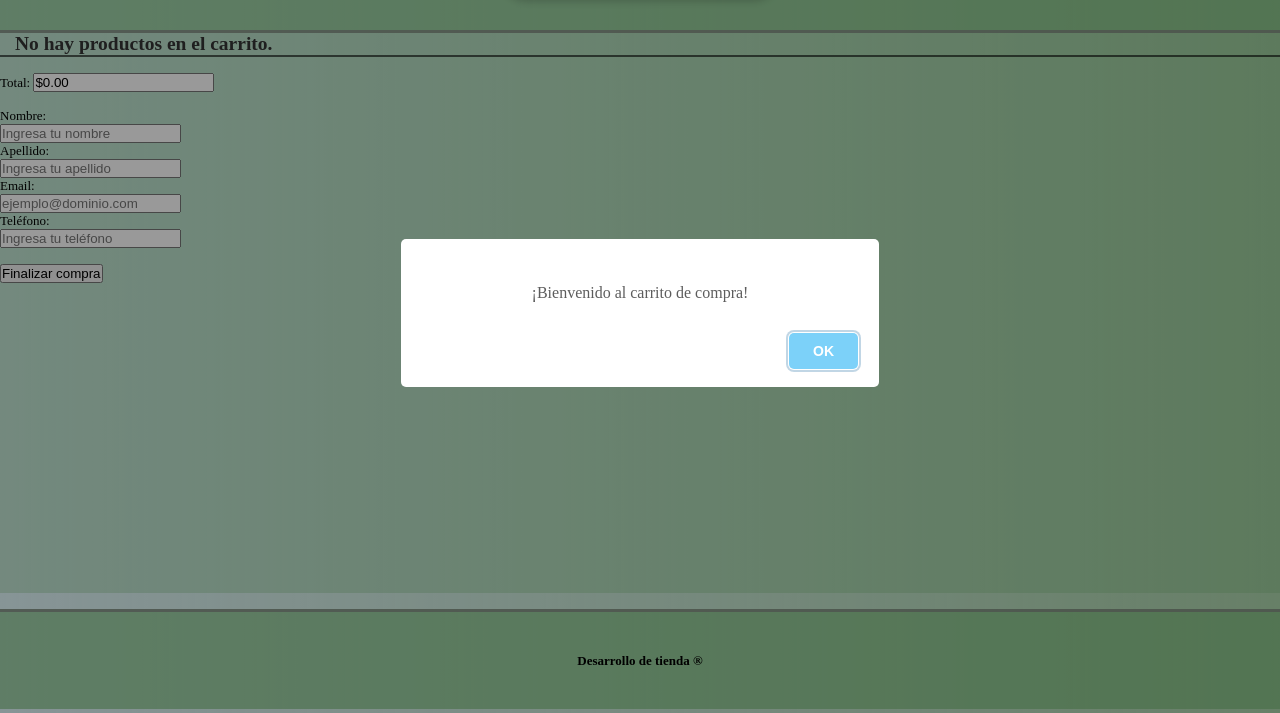
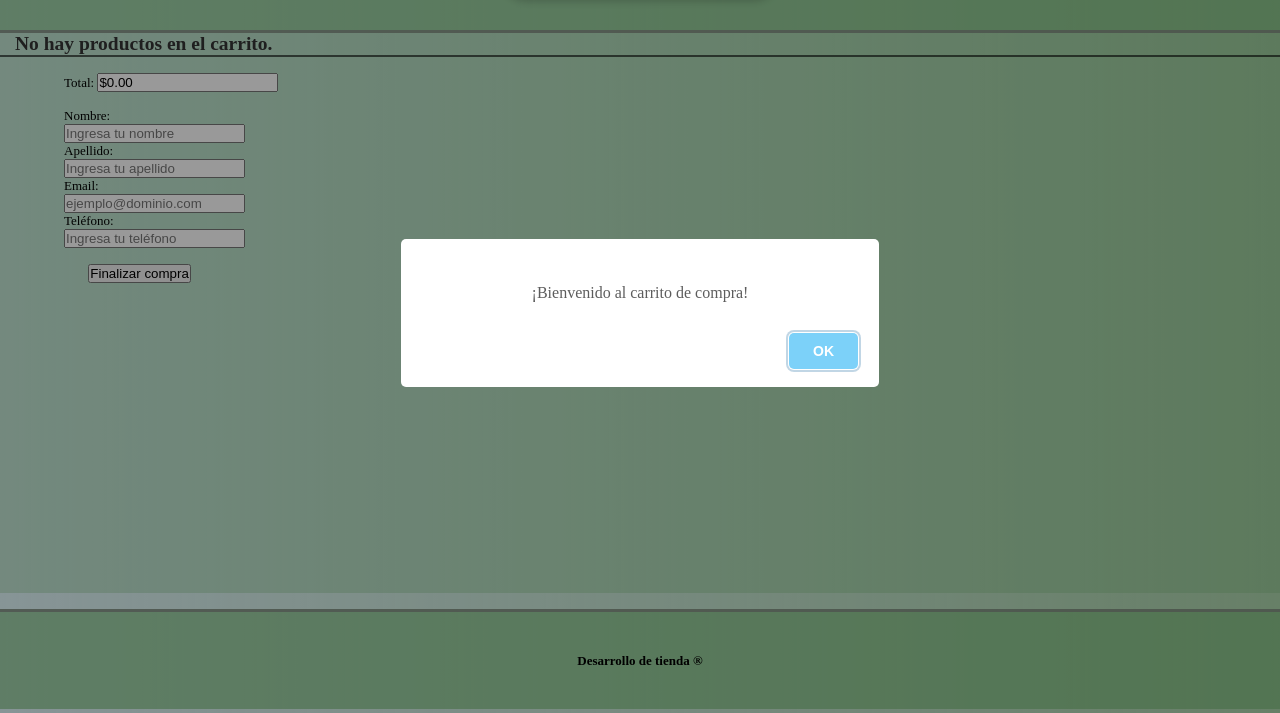
Before and after one commit to NicolasRovetta/Proyecto-CODERHOUSE, a plain HTML site: page carrito.html in a window 1280 px wide. Shown: the part 87-800 px from the top of the page. Drawn offline with nearby package versions, Linux system fonts and the light colour scheme.

Commit message:
commit previo a la entre final

```diff
--- a/CSS/style.css
+++ b/CSS/style.css
@@ -214,3 +214,10 @@ h3 {
   padding: 5px 10px;
   font-size: 14px;
 }
+
+.bottom-content{
+  margin-left: 5%;
+}
+#submit{
+  margin-left: 2%;
+}
```
Also changed, not shown: carrito.html (+0 -7 lines), index.html (+4 -5 lines), js/script.js (line endings or trailing spaces), 1 other file.
